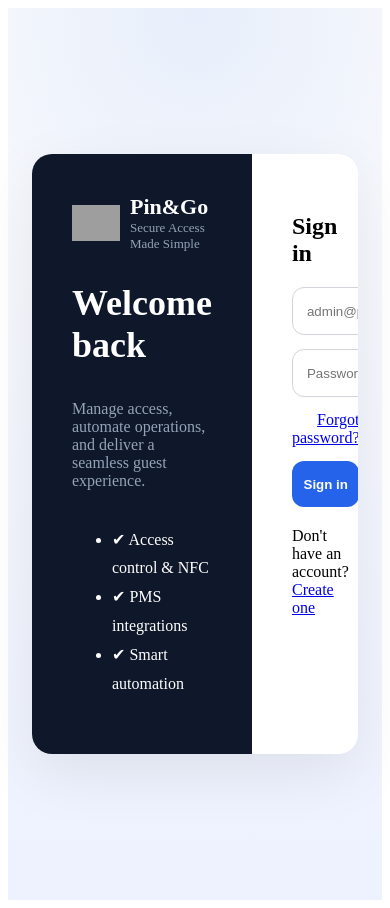
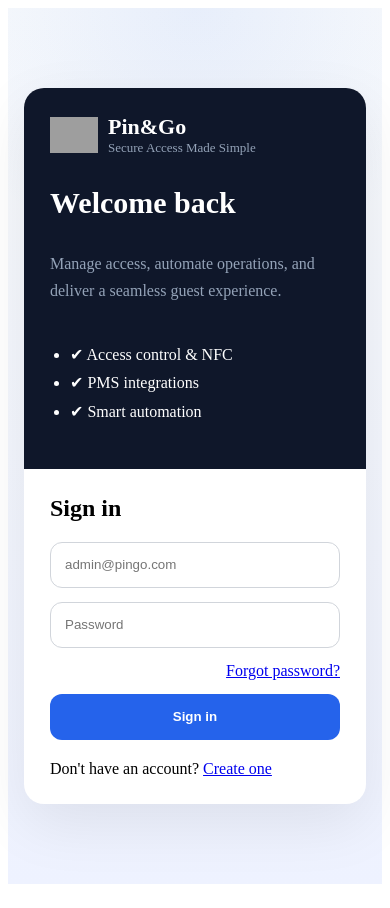
Before and after one commit to freddiefernandezmaysonet-netizen/pin-go-dashboard, a React (Vite) app: page /login in a window 390 px wide. Built offline with nearby package versions, Linux system fonts and the light colour scheme; no server answers; grey boxes are pictures that could not be loaded.

Commit message:
add page for mobile

```diff
--- a/src/pages/LoginPage.tsx
+++ b/src/pages/LoginPage.tsx
@@ -1,4 +1,4 @@
-import { useState } from "react";
+import { useEffect, useState } from "react";
 import { Link, useNavigate } from "react-router-dom";
 import { login } from "../api/auth";
 import { fetchProperties } from "../api/properties";
@@ -12,6 +12,21 @@ export default function LoginPage() {
   const [password, setPassword] = useState("");
   const [error, setError] = useState("");
   const [submitting, setSubmitting] = useState(false);
+  const [isMobile, setIsMobile] = useState(false);
+
+  useEffect(() => {
+    const checkMobile = () => {
+      setIsMobile(window.innerWidth < 900);
+    };
+
+    checkMobile();
+
+    window.addEventListener("resize", checkMobile);
+
+    return () => {
+      window.removeEventListener("resize", checkMobile);
+    };
+  }, []);
 
   async function handleSubmit(e: React.FormEvent) {
     e.preventDefault();
@@ -45,7 +60,7 @@ export default function LoginPage() {
           "radial-gradient(circle at top, rgba(37, 99, 235, 0.08), transparent 30%), linear-gradient(180deg, #f8fafc 0%, #eef2ff 100%)",
         display: "grid",
         placeItems: "center",
-        padding: 24,
+        padding: isMobile ? 16 : 24,
       }}
     >
       <div
@@ -53,19 +68,18 @@ export default function LoginPage() {
           width: "100%",
           maxWidth: 1000,
           display: "grid",
-          gridTemplateColumns: "1fr 1fr",
+          gridTemplateColumns: isMobile ? "1fr" : "1fr 1fr",
           background: "white",
           borderRadius: 20,
           boxShadow: "0 20px 60px rgba(0,0,0,0.08)",
           overflow: "hidden",
         }}
       >
-        {/* LEFT PANEL */}
         <div
           style={{
             background: "#0f172a",
             color: "white",
-            padding: 40,
+            padding: isMobile ? 26 : 40,
             display: "flex",
             flexDirection: "column",
             justifyContent: "center",
@@ -81,24 +95,24 @@ export default function LoginPage() {
             </div>
           </div>
 
-          <h1 style={{ marginTop: 30, fontSize: 36 }}>
+          <h1 style={{ marginTop: 30, fontSize: isMobile ? 30 : 36 }}>
             Welcome back
           </h1>
 
-          <p style={{ color: "#94a3b8", marginTop: 10 }}>
-            Manage access, automate operations, and deliver a seamless guest experience.
+          <p style={{ color: "#94a3b8", marginTop: 10, lineHeight: 1.7 }}>
+            Manage access, automate operations, and deliver a seamless guest
+            experience.
           </p>
 
-          <ul style={{ marginTop: 20, lineHeight: 1.8 }}>
+          <ul style={{ marginTop: 20, lineHeight: 1.8, paddingLeft: 20 }}>
             <li>✔ Access control & NFC</li>
             <li>✔ PMS integrations</li>
             <li>✔ Smart automation</li>
           </ul>
         </div>
 
-        {/* RIGHT PANEL */}
-        <div style={{ padding: 40 }}>
-          <h2>Sign in</h2>
+        <div style={{ padding: isMobile ? 26 : 40 }}>
+          <h2 style={{ marginTop: 0 }}>Sign in</h2>
 
           <form onSubmit={handleSubmit} style={{ display: "grid", gap: 14 }}>
             <input
@@ -129,8 +143,7 @@ export default function LoginPage() {
           </form>
 
           <div style={{ marginTop: 20 }}>
-            Don't have an account?{" "}
-            <Link to="/signup">Create one</Link>
+            Don&apos;t have an account? <Link to="/signup">Create one</Link>
           </div>
         </div>
       </div>
@@ -144,6 +157,7 @@ const inputStyle: React.CSSProperties = {
   borderRadius: 12,
   border: "1px solid #d1d5db",
   padding: "0 14px",
+  boxSizing: "border-box",
 };
 
 const btn: React.CSSProperties = {
@@ -153,4 +167,5 @@ const btn: React.CSSProperties = {
   background: "#2563eb",
   color: "white",
   fontWeight: 700,
+  cursor: "pointer",
 };
--- a/src/pages/auth/SignupPage.tsx
+++ b/src/pages/auth/SignupPage.tsx
@@ -36,7 +36,9 @@ export default function SignupPage() {
   const [submitting, setSubmitting] = useState(false);
   const [selectedLock, setSelectedLock] = useState("");
   const [selectedSmartDevices, setSelectedSmartDevices] = useState("");
-  useEffect(() => {
+  const [isMobile, setIsMobile] = useState(false);
+
+useEffect(() => {
   const params = new URLSearchParams(window.location.search);
 
   const plan = params.get("plan");
@@ -55,6 +57,18 @@ export default function SignupPage() {
       setContractOption("contract_24_lock");
     }
   }
+
+  const checkMobile = () => {
+    setIsMobile(window.innerWidth < 900);
+  };
+
+  checkMobile();
+
+  window.addEventListener("resize", checkMobile);
+
+  return () => {
+    window.removeEventListener("resize", checkMobile);
+  };
 }, []);
 
   function validatePassword(passwordValue: string, emailValue: string) {
@@ -162,7 +176,9 @@ export default function SignupPage() {
           width: "100%",
           maxWidth: 1080,
           display: "grid",
-          gridTemplateColumns: "1.05fr 0.95fr",
+          gridTemplateColumns: isMobile
+            ? "1fr"
+            : "1.05fr 0.95fr",
           background: "#ffffff",
           border: "1px solid #e5e7eb",
           borderRadius: 24,
@@ -175,11 +191,11 @@ export default function SignupPage() {
             background:
               "linear-gradient(180deg, #0f172a 0%, #111827 55%, #1e293b 100%)",
             color: "#ffffff",
-            padding: 36,
+            padding: isMobile ? 24 : 36,
             display: "flex",
             flexDirection: "column",
             justifyContent: "space-between",
-            minHeight: 720,
+            minHeight: isMobile ? "auto" : 720,
           }}
         >
           <div>
@@ -236,7 +252,7 @@ export default function SignupPage() {
                 style={{
                   marginTop: 18,
                   marginBottom: 14,
-                  fontSize: 42,
+                  fontSize: isMobile ? 32 : 42,
                   lineHeight: 1.05,
                   fontWeight: 800,
                 }}
@@ -278,7 +294,12 @@ export default function SignupPage() {
           </div>
         </div>
 
-        <div style={{ padding: 32, background: "#ffffff" }}>
+        <div
+          style={{
+            padding: isMobile ? 22 : 32,
+            background: "#ffffff",
+          }}
+        >
           <div style={{ marginBottom: 24 }}>
             {selectedLock ? (
   <div
```
